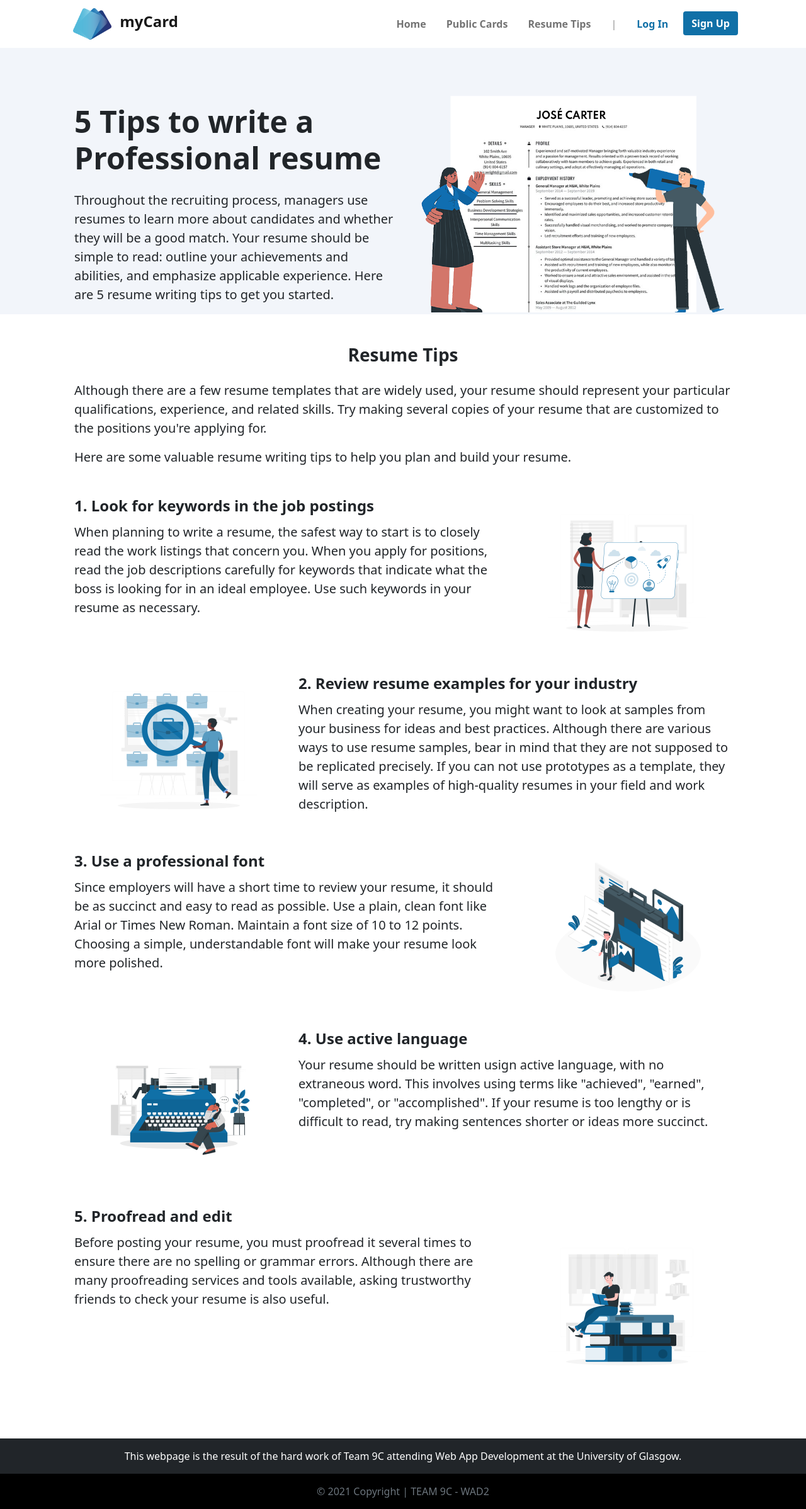
After one commit to myCard-9c/myCard, a Django app: page /myCard/resume_tips/ in a window 1280 px wide. The commit adds this page. Shown: the whole page at 63% size. Run offline with Django 3.2, Linux system fonts and the light colour scheme.

Commit message:
Resume Tips page created

```diff
--- a/myCard/urls.py
+++ b/myCard/urls.py
@@ -11,4 +11,5 @@ urlpatterns = [
     path('register/', views.register, name='signup'),
     path('dashboard/', views.dashboard, name='dashboard'),
     path('create_card/', views.create_card, name='create_card'),
+    path('resume_tips/', views.resume_tips, name='resume_tips'),
 ]
--- a/myCard/views.py
+++ b/myCard/views.py
@@ -66,3 +66,7 @@ def dashboard(request):
 def create_card(request):
     # Return the response
     return render(request, 'myCard/create_card.html')
+
+def resume_tips(request):
+    # Return the response
+    return render(request, 'myCard/resume_tips.html')
--- a/templates/myCard/base.html
+++ b/templates/myCard/base.html
@@ -35,11 +35,11 @@
             <ul class="navbar-nav ms-auto text-center fw-bold gap-3">
               <li><a class="nav-link" href="{% url 'myCard:index' %}">Home</a></li>
               <li><a class="nav-link" href="{% url 'myCard:public_cards' %}">Public Cards</a></li>
-              <li><a class="nav-link" href="#">Resume Tips</a></li>
+              <li><a class="nav-link" href="{% url 'myCard:resume_tips' %}">Resume Tips</a></li>
               <li><a class="nav-link disabled" href="#">|</a></li>
               {% if request.user.is_authenticated %}
                 <li><a class="nav-link" href="{% url 'myCard:dashboard' %}">Dashboard</a></li>
-                <li><a class="nav-link" id="logout" href="{% url 'myCard:logout' %}">Log Out</a></li>
+                <li><a class="btn btn-main" id="logout" href="{% url 'myCard:logout' %}">Log Out</a></li>
               {% else %}
                 <li><a class="nav-link" id="login" href="{% url 'myCard:login' %}">Log In</a></li>
                 <li><a class="btn btn-main" href="{% url 'myCard:signup' %}">Sign Up</a></li>
--- /dev/null
+++ b/templates/myCard/resume_tips.html
@@ -0,0 +1,104 @@
+{% extends 'myCard/base.html' %}
+{% load staticfiles %}
+
+{% block title_block %}
+  Resume Tips
+{% endblock %}
+
+{% block main_block %}
+<!-- Introduction -->
+<section class="bg-grey text-black">
+  <div class="container px-5 pt-3">
+    <div class="row pt-5">
+      <div class="col-md-6">
+        <h1 class="display-5 fw-bold my-4">5 Tips to write a Professional resume</h1>
+        <p class="fs-5">
+          Throughout the recruiting process, managers use resumes to learn more about candidates and whether they will be a good match.
+          Your resume should be simple to read: outline your achievements and abilities, and emphasize applicable experience.
+          Here are 5 resume writing tips to get you started.</p>
+      </div>
+      <div class="col-md-6 col-sm-auto d-flex justify-content-center">
+        <img src="{% static 'images/resume.png' %}" alt="Resume" style="max-width: 100%; height: auto; align-self: center">
+      </div>
+    </div>
+</section>
+<!-- Introduction -->
+<!-- Resume Tips -->
+<section class="bg-white text-black">
+  <div class="container py-5 px-5">
+    <h3 class="fw-bold text-center">Resume Tips</h3>
+    <p class="fs-5 pt-3">
+      Although there are a few resume templates that are widely used, your resume should represent your particular qualifications,
+      experience, and related skills. Try making several copies of your resume that are customized to the positions you're applying for.
+    </p>
+    <p class="fs-5">Here are some valuable resume writing tips to help you plan and build your resume.</p>
+    <section class="py-3">
+      <div class="row py-3">
+       <div class="col-auto col-lg-8">
+          <h4 class="fw-bold">1. Look for keywords in the job postings</h4>
+          <p class="fs-5 fw-normal pt-1">
+            When planning to write a resume, the safest way to start is to closely read the work listings that concern you.
+            When you apply for positions, read the job descriptions carefully for keywords that indicate what the boss is looking for in an ideal employee.
+            Use such keywords in your resume as necessary.
+          </p>
+        </div>
+        <div class="col-md-4 d-flex justify-content-center">
+          <img src="{% static 'images/tips/keyconcepts.png' %}" alt="Key concepts" class="img-fluid" width="250">
+        </div>
+      </div>
+      <div class="row py-3">
+        <div class="col-auto col-lg-4 d-flex justify-content-center">
+          <img src="{% static 'images/tips/industry.png' %}" alt="Industry" class="img-fluid" width="250">
+        </div>
+        <div class="col-auto col-lg-8">
+          <h4 class="fw-bold">2. Review resume examples for your industry</h4>
+          <p class="fs-5 fw-normal pt-1">
+          When creating your resume, you might want to look at samples from your business for ideas and best practices.
+          Although there are various ways to use resume samples, bear in mind that they are not supposed to be replicated precisely.
+          If you can not use prototypes as a template, they will serve as examples of high-quality resumes in your field and work description.
+          </p>
+        </div>
+      </div>
+      <div class="row py-3">
+        <div class="col-auto col-lg-8">
+          <h4 class="fw-bold">3. Use a professional font</h4>
+          <p class="fs-5 fw-normal pt-1">
+           Since employers will have a short time to review your resume, it should be as succinct and easy to read as possible.
+           Use a plain, clean font like Arial or Times New Roman. Maintain a font size of 10 to 12 points.
+           Choosing a simple, understandable font will make your resume look more polished.
+          </p>
+        </div>
+        <div class="col-auto col-lg-4 d-flex justify-content-center">
+          <img src="{% static 'images/tips/professional.png' %}" alt="Professional" class="img-fluid" width="250">
+        </div>
+      </div>
+      <div class="row py-3">
+        <div class="col-auto col-lg-4 d-flex justify-content-center">
+          <img src="{% static 'images/tips/active.png' %}" alt="Actives" class="img-fluid" width="250">
+        </div>
+        <div class="col-auto col-lg-8">
+          <h4 class="fw-bold">4. Use active language</h4>
+          <p class="fs-5 fw-normal pt-1">
+            Your resume should be written usign active language, with no extraneous word.
+            This involves using terms like "achieved", "earned", "completed", or "accomplished".
+            If your resume is too lengthy or is difficult to read, try making sentences shorter or ideas more succinct.
+          </p>
+        </div>
+      </div>
+      <div class="row py-3">
+        <h4 class="fw-bold">5. Proofread and edit</h4>
+        <div class="col-auto col-lg-8">
+          <p class="fs-5 fw-normal pt-1">
+            Before posting your resume, you must proofread it several times to ensure there are no spelling or grammar errors.
+            Although there are many proofreading services and tools available, asking trustworthy friends to check your resume is also useful.
+          </p>
+        </div>
+        <div class="col-auto col-lg-4 d-flex justify-content-center">
+          <img src="{% static 'images/tips/proofread.png' %}" alt="Proofread" class="img-fluid" width="250">
+        </div>
+      </div>
+    </section>
+  </div>
+</section>
+<!-- Resume Tips -->
+{% endblock %}
```
Also changed, not shown: static/images/resume.png (added), static/images/tips/active.png (added), static/images/tips/industry.png (added), static/images/tips/keyconcepts.png (added), static/images/tips/professional.png (added), static/images/tips/proofread.png (added).
